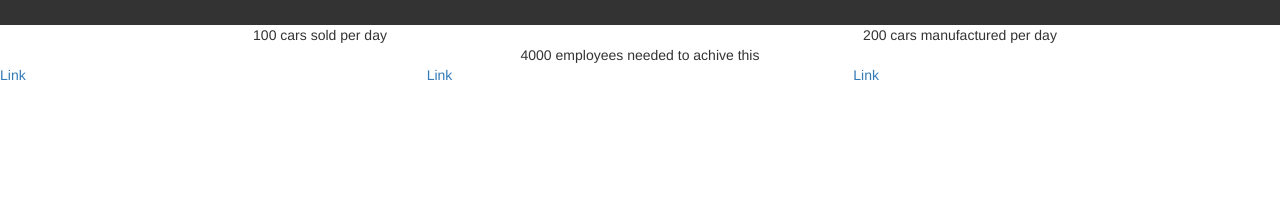
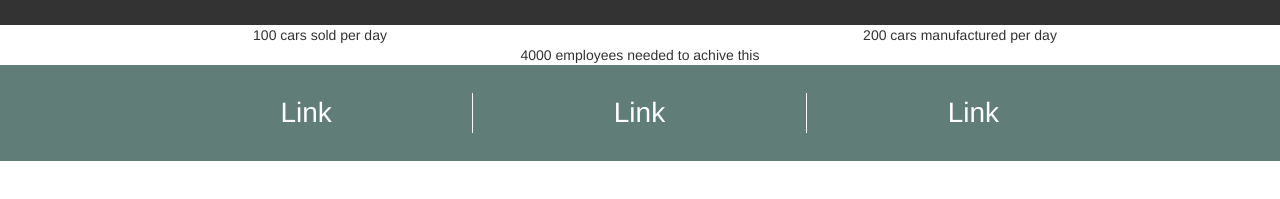
Before and after one commit to cyntss/thomas-evaluation, a plain HTML site: page index.html in a window 1280 px wide. Shown: the part 131-330 px from the top of the page. Drawn offline with nearby package versions, Linux system fonts and the light colour scheme.

Commit message:
Footer basic styling

```diff
--- a/css/theme.less
+++ b/css/theme.less
@@ -1,4 +1,12 @@
 @import "lib.less";
+
+body {
+	color: @Black;
+}
+
+a {
+	display: inline-block;
+}
 
 header {
 	background-color: @Black;
@@ -22,8 +30,24 @@ header {
 }
 
 footer {
+	padding: 2em 10em;
 	display: flex;
+	background-color: @DarkSteel;
 	div {
 		width: 33.33333%;
+		background-color: @DarkSteel;
+		text-align: center;
+		border-right: 1px solid @White;
+		&:last-of-type {
+			border-right: 0 none;
+		}
+		&,a {
+			&,&:hover {
+				color: @White;
+			}
+		}
+		a {
+			font-size: 2em;
+		}
 	}
 }
```
Also changed, not shown: css/theme.css.
